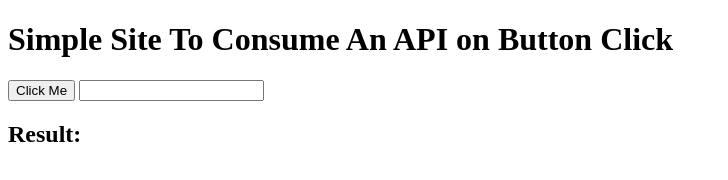
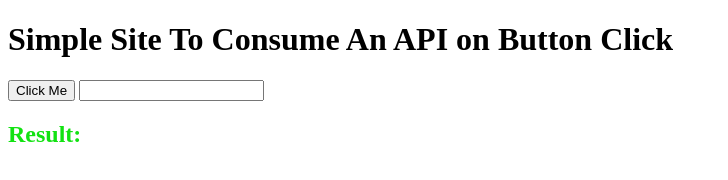
Before and after one commit to FernandoDLT/client-side-code, a website: page index.html in a window 1280 px wide. Shown: the whole page, without its empty margins (0-728 px from the left). Drawn offline with Linux system fonts and the light colour scheme.

Commit message:
add CSS link in HTML

```diff
--- a/index.html
+++ b/index.html
@@ -4,6 +4,7 @@
     <meta charset="UTF-8">
     <meta name="viewport" content="width=device-width, initial-scale=1.0">
     <title>Client Side API Code</title>
+    <link rel="stylesheet" href="css/styles.css">
 </head>
 <body>
     <h1>Simple Site To Consume An API on Button Click</h1>
--- a/server.js
+++ b/server.js
@@ -4,7 +4,7 @@ const path = require('path');
 const PORT = process.env.PORT || 3000;
 
 app.use('/js', express.static(path.join(__dirname, 'js')));
-app.use('/css', express.static(path.join(__dirname, 'css')));
+// app.use('/css', express.static(path.join(__dirname, 'css')));
 
 const rappers = {
     '21 savage': {
```
Also changed, not shown: css/styles.css (renamed from styles.css).
